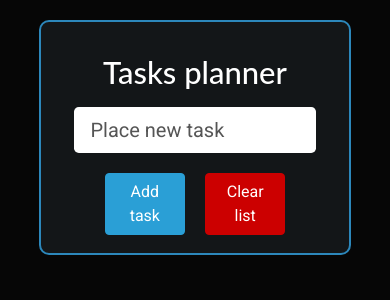
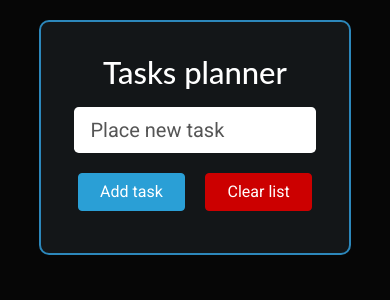
Before and after one commit to vikvanton/reacttasksman, a React (Create React App) app: page / in a window 390 px wide. Shown: the top 300 px of the page. Built offline with nearby package versions, Linux system fonts and the light colour scheme.

Commit message:
1 file modified

```diff
--- a/src/style.css
+++ b/src/style.css
@@ -53,4 +53,7 @@ form {
     left: 10%;
     right: 10%;
   }
+  .btn-form {
+    width: 40%;
+  }
 }
```
